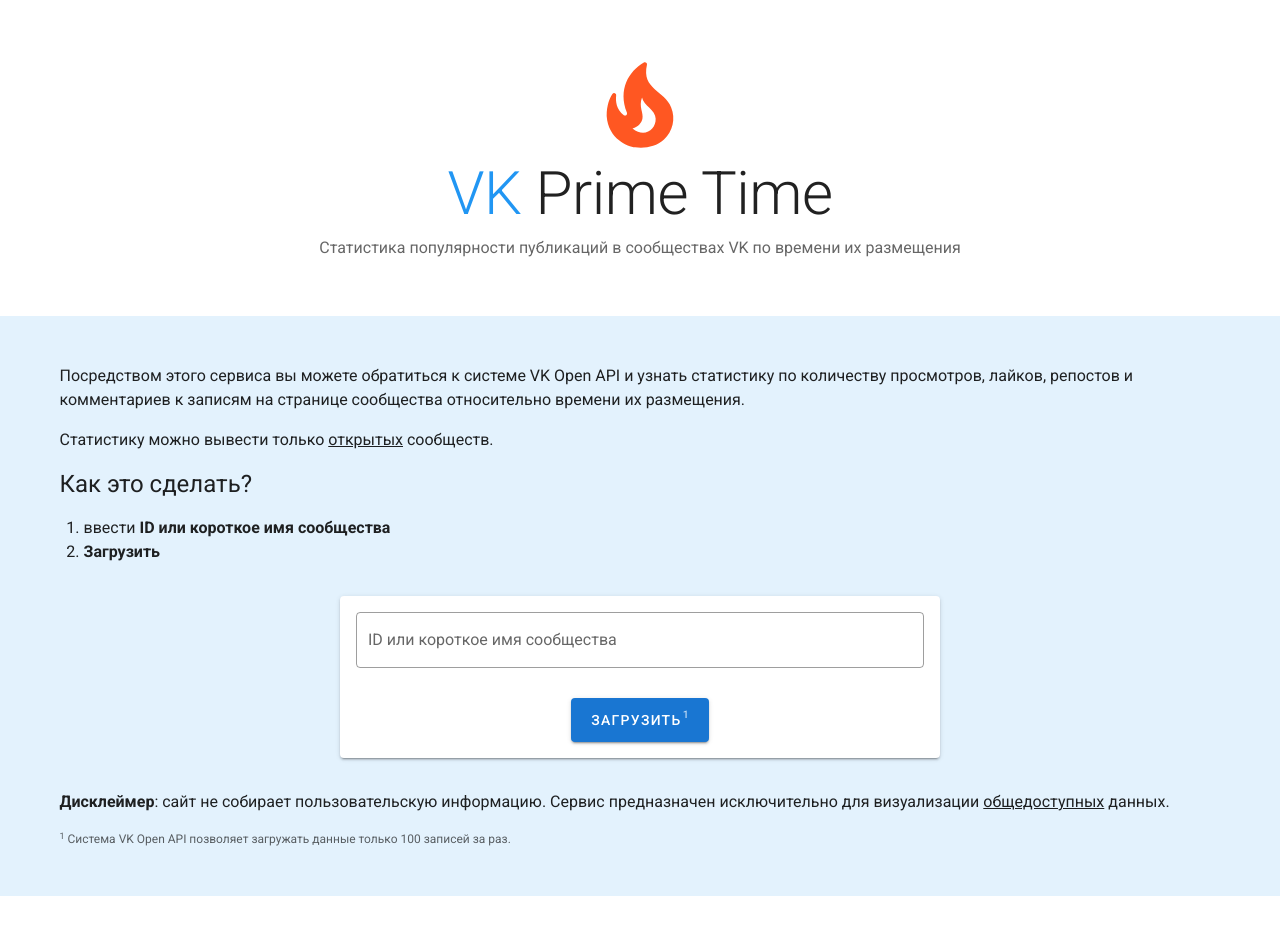
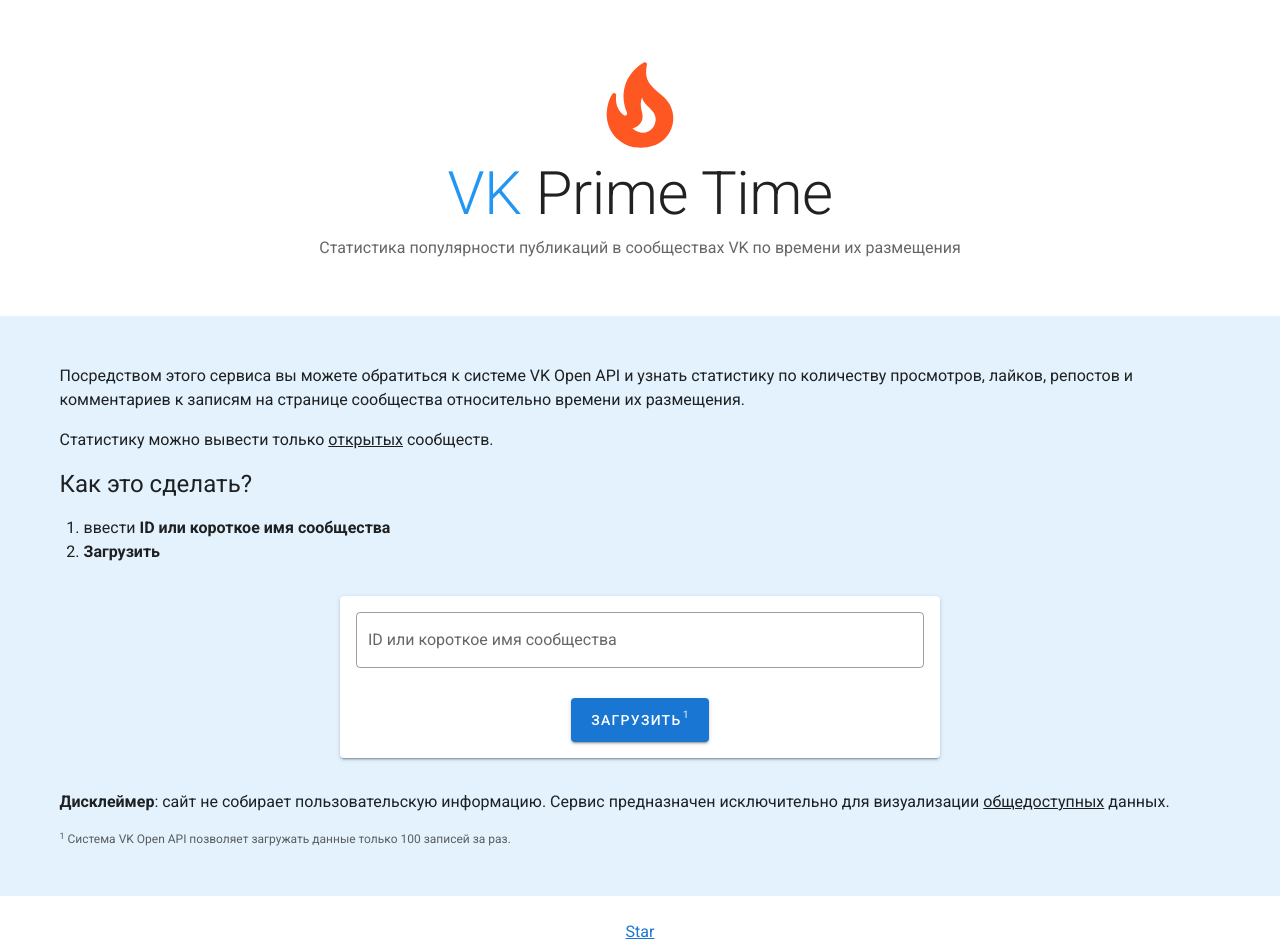
Before and after one commit to danielchacon/vk-statistics, a Vue app: page / in a window 1280 px wide. Shown: the top 952 px of the page. Built offline with nearby package versions, Linux system fonts and the light colour scheme.

Commit message:
github button

```diff
--- a/public/index.html
+++ b/public/index.html
@@ -1,23 +1,27 @@
 <!DOCTYPE html>
 <html lang="en">
+
 <head>
   <meta charset="utf-8">
   <meta http-equiv="X-UA-Compatible" content="IE=edge">
   <meta name="viewport" content="width=device-width,initial-scale=1.0">
   <link rel="icon" href="<%= BASE_URL %>favicon.ico">
-    <title><%= htmlWebpackPlugin.options.title %></title>
+  <title>
+    <%= htmlWebpackPlugin.options.title %>
+  </title>
   <link rel="stylesheet" href="https://fonts.googleapis.com/css?family=Roboto:100,300,400,500,700,900">
   <link rel="stylesheet" href="https://cdn.jsdelivr.net/npm/@mdi/font@latest/css/materialdesignicons.min.css">
+  <script async defer src="https://buttons.github.io/buttons.js"></script>
 </head>
+
 <body>
   <noscript>
-      <strong>We're sorry but <%= htmlWebpackPlugin.options.title %> doesn't work properly without JavaScript enabled. Please enable it to continue.</strong>
+    <strong>We're sorry but <%= htmlWebpackPlugin.options.title %> doesn't work properly without JavaScript enabled.
+        Please enable it to continue.</strong>
   </noscript>
   <div id="app"></div>
   <!-- built files will be auto injected -->
-    <script
-      src="https://vk.com/js/api/openapi.js?168"
-      type="text/javascript"
-    ></script>
+  <script src="https://vk.com/js/api/openapi.js?168" type="text/javascript"></script>
 </body>
+
 </html>
--- a/src/components/HomePage.vue
+++ b/src/components/HomePage.vue
@@ -73,7 +73,18 @@
         </p>
       </v-container>
     </section>
-    <section class="py-6 py-md-12 white">
+    <section
+      class="py-6 py-md-12 white"
+      v-if="
+        (currentItems && currentItems.length) ||
+          (currentObject &&
+            currentObject.error === null &&
+            currentItems &&
+            currentItems.length === 0 &&
+            !process) ||
+          (currentObject && currentObject.error)
+      "
+    >
       <v-container>
         <div v-if="currentItems && currentItems.length">
           <ul class="mb-4">
@@ -130,6 +141,18 @@
         </div>
       </v-container>
     </section>
+    <footer class="d-flex justify-center py-3 py-md-6">
+      <div class="footer-btn-container">
+        <a
+          class="github-button"
+          href="https://github.com/danielchacon/vk-statistics"
+          data-icon="octicon-star"
+          data-size="large"
+          aria-label="Star danielchacon/vk-statistics on GitHub"
+          >Star</a
+        >
+      </div>
+    </footer>
   </div>
 </template>
 
@@ -508,4 +531,8 @@
   font-size: 12px;
   opacity: 0.7;
 }
+
+.footer-btn-container > * {
+  display: flex;
+}
 </style>
```
Lines whose indentation alone changed are shown as unchanged.
